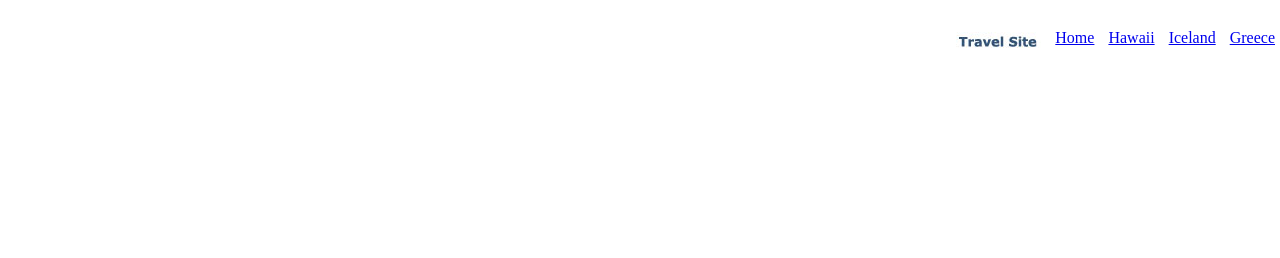
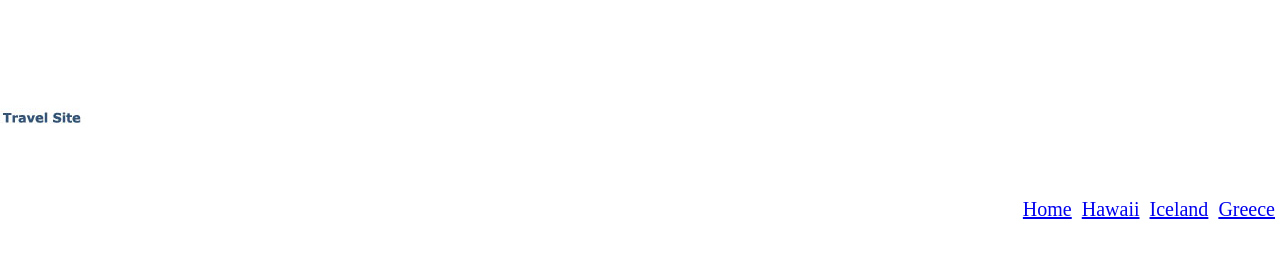
Before and after one commit to JojoPagan/joseph-pagan-travelsite, a plain HTML site: page index.html in a window 1280 px wide. Drawn offline with Linux system fonts and the light colour scheme.

Commit message:
font update

```diff
--- a/css/global.css
+++ b/css/global.css
@@ -1,3 +1,59 @@
+/* typography */
+body {
+    font-family: 'Montserrat';
+    font-size:20px;
+}
+
+h1 {
+    font-size: 60px;
+    font-weight: 300;
+    margin: 0;
+}
+
+h2 {
+    font-size: 60px;
+    font-weight: 300;
+    margin-top: 0px;
+    margin-bottom: 0px;
+}
+
+h3{
+    font-size: 33px;
+    font-weight: 300;
+
+}
+
+nav{
+    font-size: 21px;
+    font-weight: 400;
+    padding: 20px;
+    margin: 0;
+}
+
+p{
+    font-size: 18px;
+    font-weight: 400;
+    width: 30%;
+    box-align: center;
+}
+
+.italic {
+    font-style: italic;
+}
+
+
+
+
+
+
+
+.logo {
+    position: static;
+    align-items: baseline;
+    padding-top: 100px;
+
+}
+
 #container{
     width: 1280px;
     max-width: 1280px;
@@ -9,9 +65,10 @@
 }
 
 .nav{
-    display: inline-block;
+    display: flex;
     float:right;
     list-style-type: none;
+    align-items: center;
 }
 
 .nav li {
--- a/index.html
+++ b/index.html
@@ -11,14 +11,15 @@
 <body id="container">
   <!-- header -->
   <Header >
-    <nav>
-        <ul class="nav" >
-            <li><a href="index.html"><img src="../joseph-pagan-travelsite/assets/icons/trael-site-logo.jpg" alt="Travel Site Logo"></a>
-            </li>
+
+
+            <div class="logo"><a href="index.html"><img src="../joseph-pagan-travelsite/assets/icons/trael-site-logo.jpg" alt="Travel Site Logo"></a>
+            </div>
 
 
     <!-- Navigation -->
-
+    <nav></nav>
+    <ul class="nav" >
             <li>
                 <a class="nav" href="index.html">Home</a>
             </li>
```
